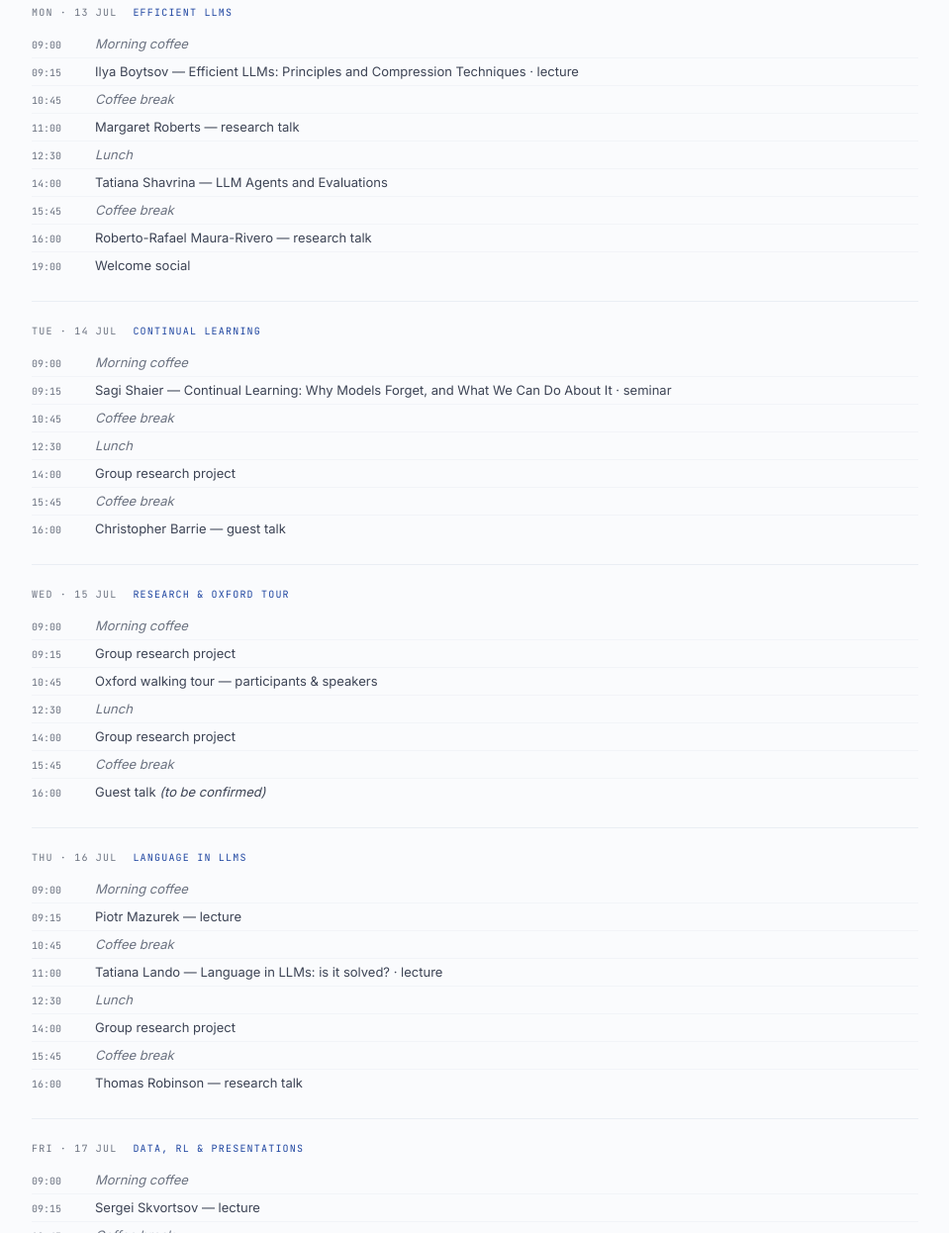
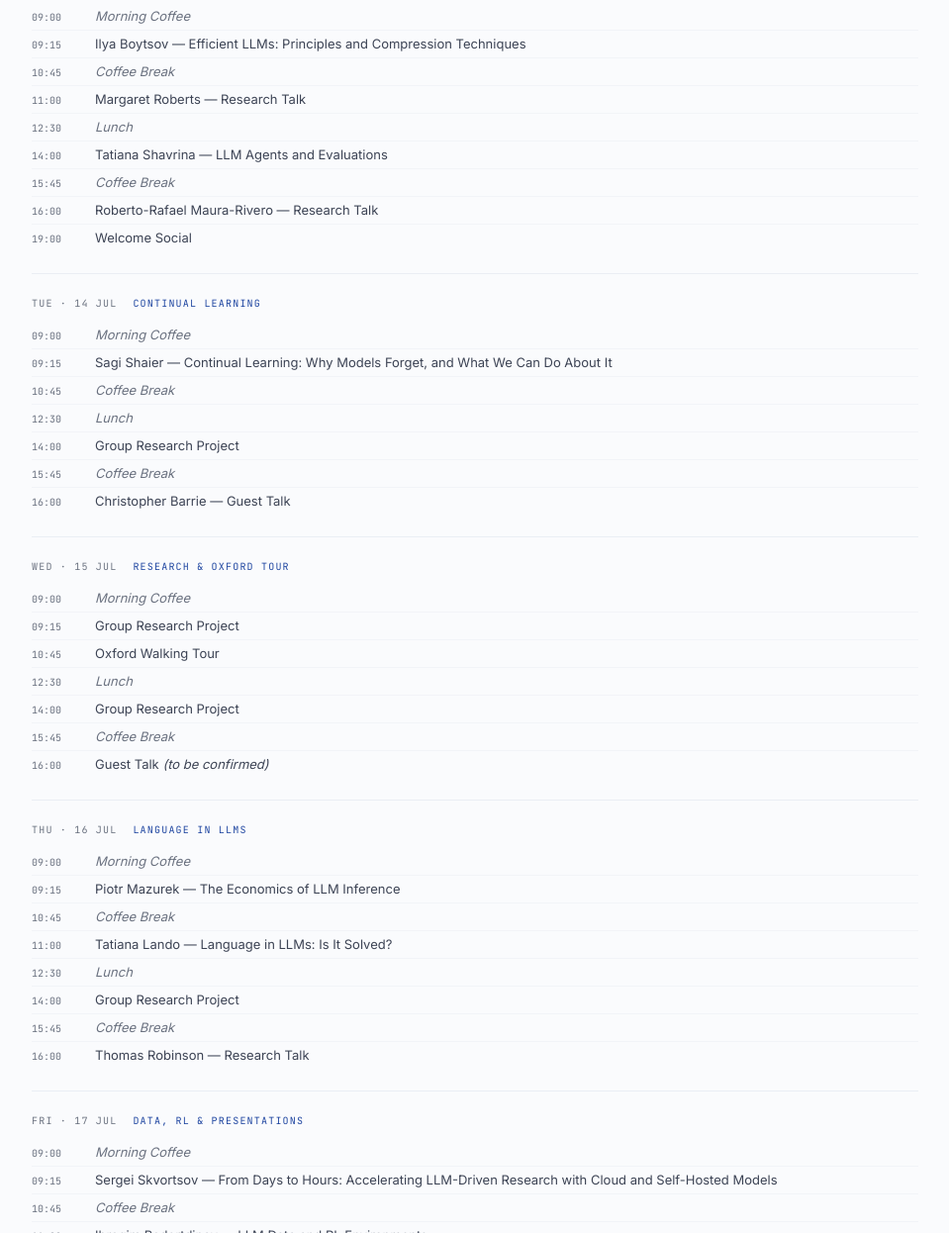
Before and after one commit to antndlcrx/antndlcrx.github.io, an Astro site: page /summer-school/2026 in a window 1280 px wide. Shown: the part 1554-2800 px from the top of the page at 99% size, without its empty margins (160-1119 px from the left). Built offline with nearby package versions, Linux system fonts and the light colour scheme; Astro itself is replaced by a stand-in of ours.

Commit message:
minor edits programme

```diff
--- a/src/pages/summer-school/2026.astro
+++ b/src/pages/summer-school/2026.astro
@@ -73,8 +73,7 @@ import SpeakerModal from '../../components/SpeakerModal.astro';
         </div>
         <p class="lede-v3">
           Five days at Nuffield College, 09:00–17:00 daily, combining technical depth with
-          research application. The week is built around three components — described here,
-          then laid out day by day below.
+          research application. The week is built around three components:
         </p>
       </div>
 
@@ -133,15 +132,15 @@ import SpeakerModal from '../../components/SpeakerModal.astro';
             <span class="prog-day-theme">Efficient LLMs</span>
           </div>
           <ol class="prog-slots">
-            <li class="prog-slot prog-break"><span class="prog-time">09:00</span><span class="prog-title">Morning coffee</span></li>
-            <li class="prog-slot"><span class="prog-time">09:15</span><span class="prog-title"><a href="#sp-ilya-boytsov">Ilya Boytsov</a> — Efficient LLMs: Principles and Compression Techniques · lecture</span></li>
-            <li class="prog-slot prog-break"><span class="prog-time">10:45</span><span class="prog-title">Coffee break</span></li>
-            <li class="prog-slot"><span class="prog-time">11:00</span><span class="prog-title"><a href="#sp-margaret-roberts">Margaret Roberts</a> — research talk</span></li>
+            <li class="prog-slot prog-break"><span class="prog-time">09:00</span><span class="prog-title">Morning Coffee</span></li>
+            <li class="prog-slot"><span class="prog-time">09:15</span><span class="prog-title"><a href="#sp-ilya-boytsov">Ilya Boytsov</a> — Efficient LLMs: Principles and Compression Techniques</span></li>
+            <li class="prog-slot prog-break"><span class="prog-time">10:45</span><span class="prog-title">Coffee Break</span></li>
+            <li class="prog-slot"><span class="prog-time">11:00</span><span class="prog-title"><a href="#sp-margaret-roberts">Margaret Roberts</a> — Research Talk</span></li>
             <li class="prog-slot prog-break"><span class="prog-time">12:30</span><span class="prog-title">Lunch</span></li>
             <li class="prog-slot"><span class="prog-time">14:00</span><span class="prog-title"><a href="#sp-tatiana-shavrina">Tatiana Shavrina</a> — LLM Agents and Evaluations</span></li>
-            <li class="prog-slot prog-break"><span class="prog-time">15:45</span><span class="prog-title">Coffee break</span></li>
-            <li class="prog-slot"><span class="prog-time">16:00</span><span class="prog-title"><a href="#sp-roberto-maura-rivero">Roberto-Rafael Maura-Rivero</a> — research talk</span></li>
-            <li class="prog-slot"><span class="prog-time">19:00</span><span class="prog-title">Welcome social</span></li>
+            <li class="prog-slot prog-break"><span class="prog-time">15:45</span><span class="prog-title">Coffee Break</span></li>
+            <li class="prog-slot"><span class="prog-time">16:00</span><span class="prog-title"><a href="#sp-roberto-maura-rivero">Roberto-Rafael Maura-Rivero</a> — Research Talk</span></li>
+            <li class="prog-slot"><span class="prog-time">19:00</span><span class="prog-title">Welcome Social</span></li>
           </ol>
         </div>
 
@@ -151,13 +150,13 @@ import SpeakerModal from '../../components/SpeakerModal.astro';
             <span class="prog-day-theme">Continual Learning</span>
           </div>
           <ol class="prog-slots">
-            <li class="prog-slot prog-break"><span class="prog-time">09:00</span><span class="prog-title">Morning coffee</span></li>
-            <li class="prog-slot"><span class="prog-time">09:15</span><span class="prog-title"><a href="#sp-sagi-shaier">Sagi Shaier</a> — Continual Learning: Why Models Forget, and What We Can Do About It · seminar</span></li>
-            <li class="prog-slot prog-break"><span class="prog-time">10:45</span><span class="prog-title">Coffee break</span></li>
+            <li class="prog-slot prog-break"><span class="prog-time">09:00</span><span class="prog-title">Morning Coffee</span></li>
+            <li class="prog-slot"><span class="prog-time">09:15</span><span class="prog-title"><a href="#sp-sagi-shaier">Sagi Shaier</a> — Continual Learning: Why Models Forget, and What We Can Do About It</span></li>
+            <li class="prog-slot prog-break"><span class="prog-time">10:45</span><span class="prog-title">Coffee Break</span></li>
             <li class="prog-slot prog-break"><span class="prog-time">12:30</span><span class="prog-title">Lunch</span></li>
-            <li class="prog-slot"><span class="prog-time">14:00</span><span class="prog-title">Group research project</span></li>
-            <li class="prog-slot prog-break"><span class="prog-time">15:45</span><span class="prog-title">Coffee break</span></li>
-            <li class="prog-slot"><span class="prog-time">16:00</span><span class="prog-title"><a href="#sp-christopher-barrie">Christopher Barrie</a> — guest talk</span></li>
+            <li class="prog-slot"><span class="prog-time">14:00</span><span class="prog-title">Group Research Project</span></li>
+            <li class="prog-slot prog-break"><span class="prog-time">15:45</span><span class="prog-title">Coffee Break</span></li>
+            <li class="prog-slot"><span class="prog-time">16:00</span><span class="prog-title"><a href="#sp-christopher-barrie">Christopher Barrie</a> — Guest Talk</span></li>
           </ol>
         </div>
 
@@ -167,13 +166,13 @@ import SpeakerModal from '../../components/SpeakerModal.astro';
             <span class="prog-day-theme">Research &amp; Oxford Tour</span>
           </div>
           <ol class="prog-slots">
-            <li class="prog-slot prog-break"><span class="prog-time">09:00</span><span class="prog-title">Morning coffee</span></li>
-            <li class="prog-slot"><span class="prog-time">09:15</span><span class="prog-title">Group research project</span></li>
-            <li class="prog-slot"><span class="prog-time">10:45</span><span class="prog-title">Oxford walking tour — participants &amp; speakers</span></li>
+            <li class="prog-slot prog-break"><span class="prog-time">09:00</span><span class="prog-title">Morning Coffee</span></li>
+            <li class="prog-slot"><span class="prog-time">09:15</span><span class="prog-title">Group Research Project</span></li>
+            <li class="prog-slot"><span class="prog-time">10:45</span><span class="prog-title">Oxford Walking Tour</span></li>
             <li class="prog-slot prog-break"><span class="prog-time">12:30</span><span class="prog-title">Lunch</span></li>
-            <li class="prog-slot"><span class="prog-time">14:00</span><span class="prog-title">Group research project</span></li>
-            <li class="prog-slot prog-break"><span class="prog-time">15:45</span><span class="prog-title">Coffee break</span></li>
-            <li class="prog-slot"><span class="prog-time">16:00</span><span class="prog-title">Guest talk <em>(to be confirmed)</em></span></li>
+            <li class="prog-slot"><span class="prog-time">14:00</span><span class="prog-title">Group Research Project</span></li>
+            <li class="prog-slot prog-break"><span class="prog-time">15:45</span><span class="prog-title">Coffee Break</span></li>
+            <li class="prog-slot"><span class="prog-time">16:00</span><span class="prog-title">Guest Talk <em>(to be confirmed)</em></span></li>
           </ol>
         </div>
 
@@ -183,14 +182,14 @@ import SpeakerModal from '../../components/SpeakerModal.astro';
             <span class="prog-day-theme">Language in LLMs</span>
           </div>
           <ol class="prog-slots">
-            <li class="prog-slot prog-break"><span class="prog-time">09:00</span><span class="prog-title">Morning coffee</span></li>
-            <li class="prog-slot"><span class="prog-time">09:15</span><span class="prog-title"><a href="#sp-piotr-mazurek">Piotr Mazurek</a> — lecture</span></li>
-            <li class="prog-slot prog-break"><span class="prog-time">10:45</span><span class="prog-title">Coffee break</span></li>
-            <li class="prog-slot"><span class="prog-time">11:00</span><span class="prog-title"><a href="#sp-tatiana-lando">Tatiana Lando</a> — Language in LLMs: is it solved? · lecture</span></li>
+            <li class="prog-slot prog-break"><span class="prog-time">09:00</span><span class="prog-title">Morning Coffee</span></li>
+            <li class="prog-slot"><span class="prog-time">09:15</span><span class="prog-title"><a href="#sp-piotr-mazurek">Piotr Mazurek</a> — The Economics of LLM Inference</span></li>
+            <li class="prog-slot prog-break"><span class="prog-time">10:45</span><span class="prog-title">Coffee Break</span></li>
+            <li class="prog-slot"><span class="prog-time">11:00</span><span class="prog-title"><a href="#sp-tatiana-lando">Tatiana Lando</a> — Language in LLMs: Is It Solved?</span></li>
             <li class="prog-slot prog-break"><span class="prog-time">12:30</span><span class="prog-title">Lunch</span></li>
-            <li class="prog-slot"><span class="prog-time">14:00</span><span class="prog-title">Group research project</span></li>
-            <li class="prog-slot prog-break"><span class="prog-time">15:45</span><span class="prog-title">Coffee break</span></li>
-            <li class="prog-slot"><span class="prog-time">16:00</span><span class="prog-title"><a href="#sp-thomas-robinson">Thomas Robinson</a> — research talk</span></li>
+            <li class="prog-slot"><span class="prog-time">14:00</span><span class="prog-title">Group Research Project</span></li>
+            <li class="prog-slot prog-break"><span class="prog-time">15:45</span><span class="prog-title">Coffee Break</span></li>
+            <li class="prog-slot"><span class="prog-time">16:00</span><span class="prog-title"><a href="#sp-thomas-robinson">Thomas Robinson</a> — Research Talk</span></li>
           </ol>
         </div>
 
@@ -200,14 +199,14 @@ import SpeakerModal from '../../components/SpeakerModal.astro';
             <span class="prog-day-theme">Data, RL &amp; Presentations</span>
           </div>
           <ol class="prog-slots">
-            <li class="prog-slot prog-break"><span class="prog-time">09:00</span><span class="prog-title">Morning coffee</span></li>
-            <li class="prog-slot"><span class="prog-time">09:15</span><span class="prog-title"><a href="#sp-sergei-skvortsov">Sergei Skvortsov</a> — lecture</span></li>
-            <li class="prog-slot prog-break"><span class="prog-time">10:45</span><span class="prog-title">Coffee break</span></li>
-            <li class="prog-slot"><span class="prog-time">11:00</span><span class="prog-title"><a href="#sp-ibragim-badertdinov">Ibragim Badertdinov</a> — LLM Data and RL Environments · lecture</span></li>
+            <li class="prog-slot prog-break"><span class="prog-time">09:00</span><span class="prog-title">Morning Coffee</span></li>
+            <li class="prog-slot"><span class="prog-time">09:15</span><span class="prog-title"><a href="#sp-sergei-skvortsov">Sergei Skvortsov</a> — From Days to Hours: Accelerating LLM-Driven Research with Cloud and Self-Hosted Models</span></li>
+            <li class="prog-slot prog-break"><span class="prog-time">10:45</span><span class="prog-title">Coffee Break</span></li>
+            <li class="prog-slot"><span class="prog-time">11:00</span><span class="prog-title"><a href="#sp-ibragim-badertdinov">Ibragim Badertdinov</a> — LLM Data and RL Environments</span></li>
             <li class="prog-slot prog-break"><span class="prog-time">12:30</span><span class="prog-title">Lunch</span></li>
-            <li class="prog-slot"><span class="prog-time">14:00</span><span class="prog-title">Participant research presentations</span></li>
-            <li class="prog-slot prog-break"><span class="prog-time">15:45</span><span class="prog-title">Coffee break</span></li>
-            <li class="prog-slot"><span class="prog-time">16:00</span><span class="prog-title">Guest talk <em>(to be confirmed)</em></span></li>
+            <li class="prog-slot"><span class="prog-time">14:00</span><span class="prog-title">Group Research Project Presentations</span></li>
+            <li class="prog-slot prog-break"><span class="prog-time">15:45</span><span class="prog-title">Coffee Break</span></li>
+            <li class="prog-slot"><span class="prog-time">16:00</span><span class="prog-title">Guest Talk <em>(to be confirmed)</em></span></li>
           </ol>
         </div>
 
@@ -238,9 +237,49 @@ import SpeakerModal from '../../components/SpeakerModal.astro';
 
       <div class="speaker-grid speaker-grid--team reveal-stagger">
 
+        <button id="sp-ibragim-badertdinov" class="speaker-chip" data-speaker="ibragim-badertdinov" data-name="Ibragim Badertdinov" data-role="Lead Engineer, Nebius" data-tag="Lecturer" data-img="/img/speakers/ibragim_badertdinov.jpeg">
+          <div class="sc-portrait"><img src="/img/speakers/ibragim_badertdinov.jpeg" alt="" /></div>
+          <div class="sc-info"><span class="sc-tag">Lecturer</span><p class="sc-name">Ibragim Badertdinov</p><p class="sc-role">Lead Engineer, Nebius</p></div>
+        </button>
+
+        <button id="sp-christopher-barrie" class="speaker-chip" data-speaker="christopher-barrie" data-name="Christopher Barrie" data-role="Assistant Professor of Sociology, NYU" data-tag="Research Talk" data-img="/img/speakers/chris_bairre.png">
+          <div class="sc-portrait"><img src="/img/speakers/chris_bairre.png" alt="" /></div>
+          <div class="sc-info"><span class="sc-tag">Research Talk</span><p class="sc-name">Christopher Barrie</p><p class="sc-role">Assistant Professor of Sociology, NYU</p></div>
+        </button>
+
         <button id="sp-ilya-boytsov" class="speaker-chip" data-speaker="ilya-boytsov-26" data-name="Ilya Boytsov" data-role="ML Performance Engineering, Nebius" data-tag="Organiser · Lecturer" data-img="/img/speakers/ilya_boystov.jpg">
           <div class="sc-portrait"><img src="/img/speakers/ilya_boystov.jpg" alt="" /></div>
           <div class="sc-info"><span class="sc-tag">Organiser · Lecturer</span><p class="sc-name">Ilya Boytsov</p><p class="sc-role">ML Performance Engineering, Nebius</p></div>
+        </button>
+
+        <button id="sp-tatiana-lando" class="speaker-chip" data-speaker="tatiana-lando" data-name="Tatiana Lando" data-role="Senior Research Scientist, Google DeepMind" data-tag="Lecturer" data-img="/img/speakers/tatiana_lando.jpg">
+          <div class="sc-portrait"><img src="/img/speakers/tatiana_lando.jpg" alt="" /></div>
+          <div class="sc-info"><span class="sc-tag">Lecturer</span><p class="sc-name">Tatiana Lando</p><p class="sc-role">Senior Research Scientist, Google DeepMind</p></div>
+        </button>
+
+        <button id="sp-roberto-maura-rivero" class="speaker-chip" data-speaker="roberto-maura-rivero" data-name="Roberto-Rafael Maura-Rivero" data-role="Research Engineer, Meta · Oxford" data-tag="Research Talk" data-img="/img/speakers/roberto_rafael_maura_rivero.jpg">
+          <div class="sc-portrait"><img src="/img/speakers/roberto_rafael_maura_rivero.jpg" alt="" /></div>
+          <div class="sc-info"><span class="sc-tag">Research Talk</span><p class="sc-name">Roberto-Rafael Maura-Rivero</p><p class="sc-role">Research Engineer, Meta · Oxford</p></div>
+        </button>
+
+        <button id="sp-piotr-mazurek" class="speaker-chip" data-speaker="piotr-mazurek" data-name="Piotr Mazurek" data-role="Member of Technical Staff, Liquid.AI" data-tag="Lecturer" data-img="/img/speakers/piotr_mazurek.jpg">
+          <div class="sc-portrait"><img src="/img/speakers/piotr_mazurek.jpg" alt="" /></div>
+          <div class="sc-info"><span class="sc-tag">Lecturer</span><p class="sc-name">Piotr Mazurek</p><p class="sc-role">Member of Technical Staff, Liquid.AI</p></div>
+        </button>
+
+        <button id="sp-margaret-roberts" class="speaker-chip" data-speaker="margaret-roberts" data-name="Margaret Roberts" data-role="Professor of Political Science, UC San Diego" data-tag="Research Talk" data-img="/img/speakers/margaret_roberts.jpg">
+          <div class="sc-portrait"><img src="/img/speakers/margaret_roberts.jpg" alt="" /></div>
+          <div class="sc-info"><span class="sc-tag">Research Talk</span><p class="sc-name">Margaret Roberts</p><p class="sc-role">Professor of Political Science, UC San Diego</p></div>
+        </button>
+
+        <button id="sp-thomas-robinson" class="speaker-chip" data-speaker="thomas-robinson" data-name="Thomas Robinson" data-role="Assistant Professor, LSE" data-tag="Research Talk" data-img="/img/speakers/thomas_robinson.jpg">
+          <div class="sc-portrait"><img src="/img/speakers/thomas_robinson.jpg" alt="" /></div>
+          <div class="sc-info"><span class="sc-tag">Research Talk</span><p class="sc-name">Thomas Robinson</p><p class="sc-role">Assistant Professor, LSE</p></div>
+        </button>
+
+        <button id="sp-sagi-shaier" class="speaker-chip" data-speaker="sagi-shaier" data-name="Sagi Shaier" data-role="Visiting Professor, JGU Mainz" data-tag="Lecturer" data-img="/img/speakers/sagi_shaier.jpeg">
+          <div class="sc-portrait"><img src="/img/speakers/sagi_shaier.jpeg" alt="" /></div>
+          <div class="sc-info"><span class="sc-tag">Lecturer</span><p class="sc-name">Sagi Shaier</p><p class="sc-role">Visiting Professor, JGU Mainz</p></div>
         </button>
 
         <button id="sp-tatiana-shavrina" class="speaker-chip" data-speaker="tatiana-shavrina-26" data-name="Tatiana Shavrina" data-role="Research Scientist Manager, Meta" data-tag="Lecturer" data-img="/img/speakers/tatiana_shavrina.jpg">
@@ -251,46 +290,6 @@ import SpeakerModal from '../../components/SpeakerModal.astro';
         <button id="sp-sergei-skvortsov" class="speaker-chip" data-speaker="sergei-skvortsov-26" data-name="Sergei Skvortsov" data-role="Lead MLE, Nebius" data-tag="Lecturer" data-img="/img/speakers/sergei_skvortsov.jpg">
           <div class="sc-portrait"><img src="/img/speakers/sergei_skvortsov.jpg" alt="" /></div>
           <div class="sc-info"><span class="sc-tag">Lecturer</span><p class="sc-name">Sergei Skvortsov</p><p class="sc-role">Lead MLE, Nebius</p></div>
-        </button>
-
-        <button id="sp-piotr-mazurek" class="speaker-chip" data-speaker="piotr-mazurek" data-name="Piotr Mazurek" data-role="Member of Technical Staff, Liquid.AI" data-tag="Lecturer" data-img="/img/speakers/piotr_mazurek.jpg">
-          <div class="sc-portrait"><img src="/img/speakers/piotr_mazurek.jpg" alt="" /></div>
-          <div class="sc-info"><span class="sc-tag">Lecturer</span><p class="sc-name">Piotr Mazurek</p><p class="sc-role">Member of Technical Staff, Liquid.AI</p></div>
-        </button>
-
-        <button id="sp-ibragim-badertdinov" class="speaker-chip" data-speaker="ibragim-badertdinov" data-name="Ibragim Badertdinov" data-role="Lead Engineer, Nebius" data-tag="Lecturer" data-img="/img/speakers/ibragim_badertdinov.jpeg">
-          <div class="sc-portrait"><img src="/img/speakers/ibragim_badertdinov.jpeg" alt="" /></div>
-          <div class="sc-info"><span class="sc-tag">Lecturer</span><p class="sc-name">Ibragim Badertdinov</p><p class="sc-role">Lead Engineer, Nebius</p></div>
-        </button>
-
-        <button id="sp-tatiana-lando" class="speaker-chip" data-speaker="tatiana-lando" data-name="Tatiana Lando" data-role="Senior Research Scientist, Google DeepMind" data-tag="Lecturer" data-img="/img/speakers/tatiana_lando.jpg">
-          <div class="sc-portrait"><img src="/img/speakers/tatiana_lando.jpg" alt="" /></div>
-          <div class="sc-info"><span class="sc-tag">Lecturer</span><p class="sc-name">Tatiana Lando</p><p class="sc-role">Senior Research Scientist, Google DeepMind</p></div>
-        </button>
-
-        <button id="sp-sagi-shaier" class="speaker-chip" data-speaker="sagi-shaier" data-name="Sagi Shaier" data-role="Visiting Professor, JGU Mainz" data-tag="Lecturer" data-img="/img/speakers/sagi_shaier.jpeg">
-          <div class="sc-portrait"><img src="/img/speakers/sagi_shaier.jpeg" alt="" /></div>
-          <div class="sc-info"><span class="sc-tag">Lecturer</span><p class="sc-name">Sagi Shaier</p><p class="sc-role">Visiting Professor, JGU Mainz</p></div>
-        </button>
-
-        <button id="sp-margaret-roberts" class="speaker-chip" data-speaker="margaret-roberts" data-name="Margaret Roberts" data-role="Professor of Political Science, UC San Diego" data-tag="Research Talk" data-img="/img/speakers/margaret_roberts.jpg">
-          <div class="sc-portrait"><img src="/img/speakers/margaret_roberts.jpg" alt="" /></div>
-          <div class="sc-info"><span class="sc-tag">Research Talk</span><p class="sc-name">Margaret Roberts</p><p class="sc-role">Professor of Political Science, UC San Diego</p></div>
-        </button>
-
-        <button id="sp-roberto-maura-rivero" class="speaker-chip" data-speaker="roberto-maura-rivero" data-name="Roberto-Rafael Maura-Rivero" data-role="Research Engineer, Meta · Oxford" data-tag="Research Talk" data-img="/img/speakers/roberto_rafael_maura_rivero.jpg">
-          <div class="sc-portrait"><img src="/img/speakers/roberto_rafael_maura_rivero.jpg" alt="" /></div>
-          <div class="sc-info"><span class="sc-tag">Research Talk</span><p class="sc-name">Roberto-Rafael Maura-Rivero</p><p class="sc-role">Research Engineer, Meta · Oxford</p></div>
-        </button>
-
-        <button id="sp-christopher-barrie" class="speaker-chip" data-speaker="christopher-barrie" data-name="Christopher Barrie" data-role="Assistant Professor of Sociology, NYU" data-tag="Research Talk" data-img="/img/speakers/chris_bairre.png">
-          <div class="sc-portrait"><img src="/img/speakers/chris_bairre.png" alt="" /></div>
-          <div class="sc-info"><span class="sc-tag">Research Talk</span><p class="sc-name">Christopher Barrie</p><p class="sc-role">Assistant Professor of Sociology, NYU</p></div>
-        </button>
-
-        <button id="sp-thomas-robinson" class="speaker-chip" data-speaker="thomas-robinson" data-name="Thomas Robinson" data-role="Assistant Professor, LSE" data-tag="Research Talk" data-img="/img/speakers/thomas_robinson.jpg">
-          <div class="sc-portrait"><img src="/img/speakers/thomas_robinson.jpg" alt="" /></div>
-          <div class="sc-info"><span class="sc-tag">Research Talk</span><p class="sc-name">Thomas Robinson</p><p class="sc-role">Assistant Professor, LSE</p></div>
         </button>
 
       </div>
```
